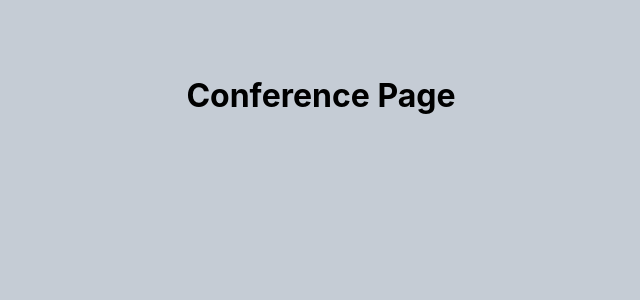
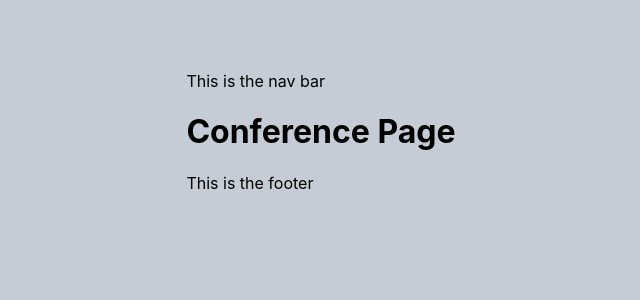
Before and after one commit to BrittanyBlake/carto_ui_test, a Jekyll site: the page built from index.html, in a window 1280 px wide. Shown: the top 300 px of the page, without its empty margins (73-713 px from the left). Built offline with Jekyll 4.4.1, drawn with Linux system fonts in a browser that asks for light colours.

Commit message:
add nav and footer

```diff
--- /dev/null
+++ b/_includes/footer.html
@@ -0,0 +1,3 @@
+<footer>
+    <p> This is the footer</p>
+</footer>
--- /dev/null
+++ b/_includes/nav.html
@@ -0,0 +1,3 @@
+<nav>
+    <p> This is the nav bar</p>
+</nav>
--- a/_layouts/default.html
+++ b/_layouts/default.html
@@ -7,6 +7,8 @@
     <link rel="stylesheet" href="{{ '/assets/css/main.css' | relative_url }}">
   </head>
   <body>
+    {% include nav.html %}
     {{ content }}
+    {% include footer.html %}
   </body>
 </html>
```
Also changed, not shown: 1 other file.
